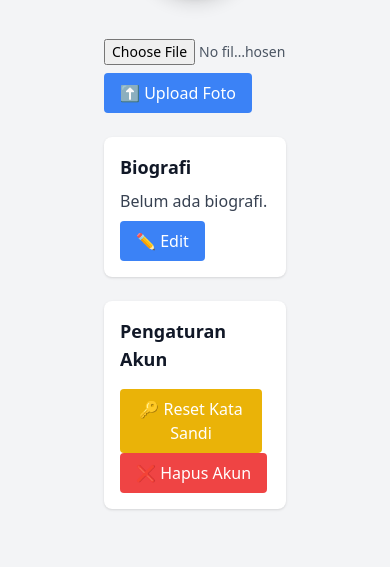
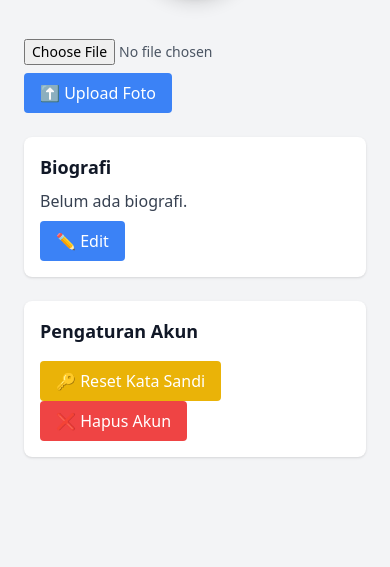
Before and after one commit to syahkty/dialyweb, a PHP site: page /profile.php in a window 390 px wide. Shown: the part 277-844 px from the top of the page. Run offline with PHP 8.4, Linux system fonts and the light colour scheme; the visitor is signed in with stand-in values (Sample User, id 1); data that the repository does not hold is empty; a stand-in replaces the project's code that opens the database connection; some libraries are stand-ins or nearby versions.

Commit message:
edit tampilan profil untuk hp

```diff
--- a/profile.php
+++ b/profile.php
@@ -67,7 +67,7 @@ $avatar = (!empty($user['profile_picture']) && file_exists("uploads/" . $user['p
     </script>
 </head>
 <body class="bg-gray-100 dark:bg-gray-900 text-gray-900 dark:text-gray-100">
-    <div class="max-w-full md:mx-full mx-20 p-6">
+    <div class="max-w-full mx-full lg:mx-20 p-6">
     <div class="flex justify-between items-center mb-6">
         <h1 class="text-3xl font-bold text-center">📅 Profil</h1>
         <button onclick="toggleDarkMode()" class="text-2xl focus:outline-none transition">
```
